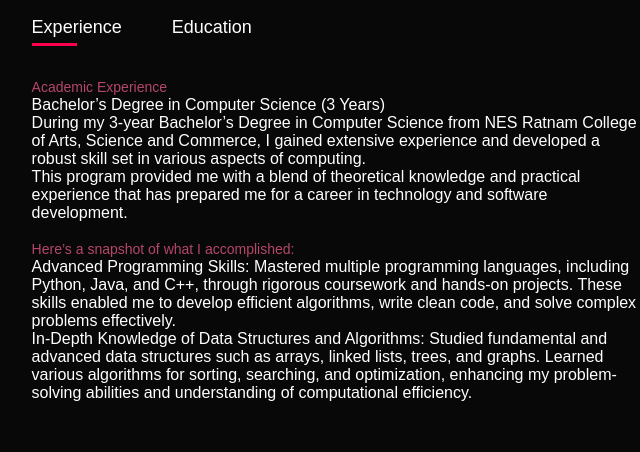
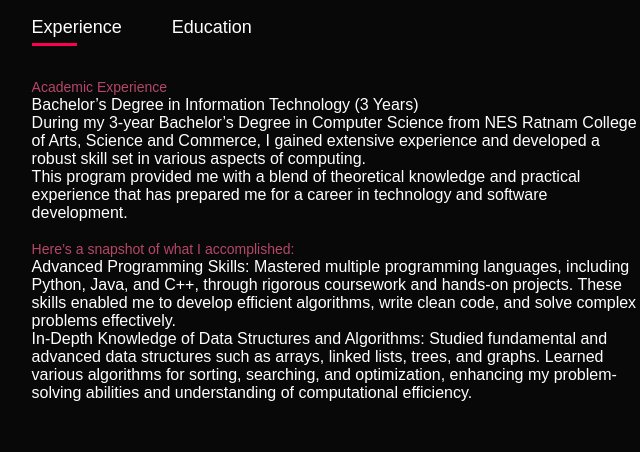
Before and after one commit to Shravanichavan287/PRODIGY_WD_04, a plain HTML site: page index.html in a window 1280 px wide. Shown: the part 1223-1675 px from the top of the page, 506-1146 px from the left. Drawn offline with Linux system fonts and the light colour scheme.

Commit message:
Update index.html

```diff
--- a/index.html
+++ b/index.html
@@ -57,7 +57,7 @@
                     <div class="tab-contents active-tab" id="experience">
                         <ul>
                             <li><span>Academic Experience</span><br>
-                                Bachelor’s Degree in Computer Science (3 Years)<br>
+                                Bachelor’s Degree in Information Technology (3 Years)<br>
                                 During my 3-year Bachelor’s Degree in Computer Science from NES Ratnam College of Arts, Science and Commerce, I gained extensive experience and developed a robust skill set in various aspects of computing.<br>
                                 This program provided me with a blend of theoretical knowledge and practical experience that has prepared me for a career in technology and software development.<br><br>
                                 <span>Here’s a snapshot of what I accomplished:</span><br>
```
